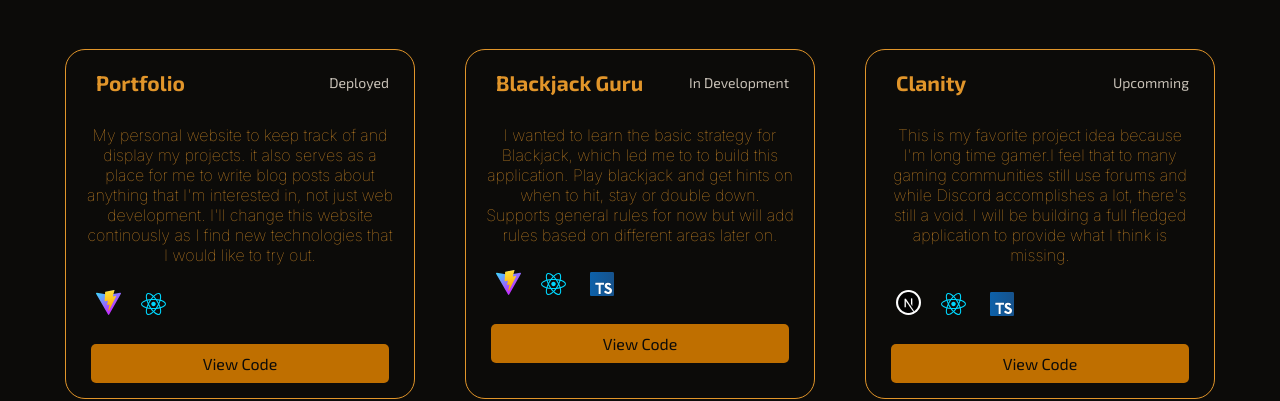
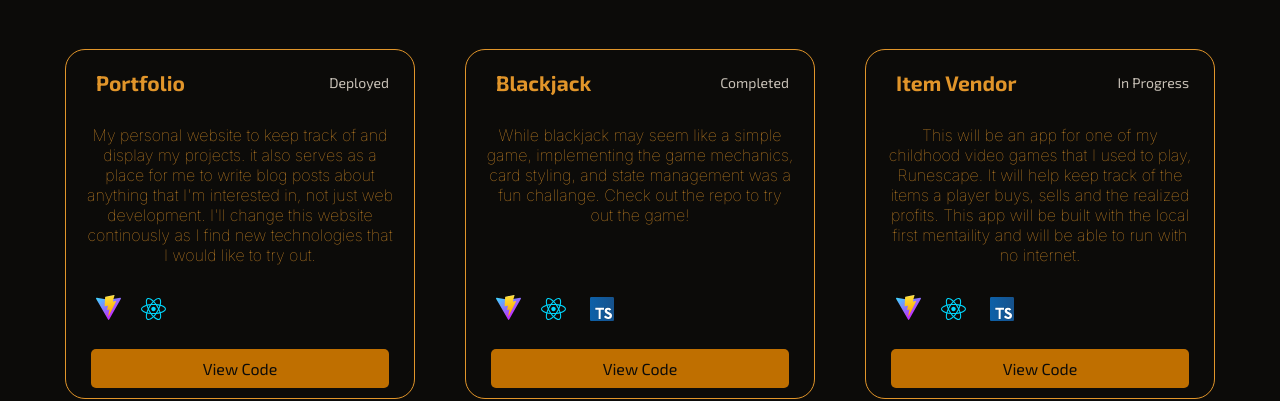
Before and after one commit to KonTekin/portfolio, a React (Vite) app: page / in a window 1280 px wide. Shown: the part 1070-1471 px from the top of the page. Built offline with nearby package versions, Linux system fonts and the light colour scheme.

Commit message:
Text and project list changes

```diff
--- a/src/components/hero.tsx
+++ b/src/components/hero.tsx
@@ -7,7 +7,7 @@ const Hero = () => {
 			<div className={styles.text}>
 				<h1 className={styles.title}>Hey, I'm Kon</h1>
 				<p className={styles.tagline}>
-					Squashing bugs one line of code at a time
+					My place for all things dev, tech, and personal interests!
 				</p>
 				<SocialIcons />
 			</div>
--- a/src/components/resume_button.tsx
+++ b/src/components/resume_button.tsx
@@ -6,7 +6,7 @@ export const ResumeButton = () => {
 			<a
 				target="_blank"
 				className={styles.button}
-				href="Resume.pdf"
+				href="../resume.pdf"
 				rel="noreferrer"
 			>
 				<DownloadForOfflineIcon className={styles.icon} />
--- a/src/components/social_links.tsx
+++ b/src/components/social_links.tsx
@@ -1,6 +1,6 @@
 import LinkedInIcon from "@mui/icons-material/LinkedIn";
 import GitHubIcon from "@mui/icons-material/GitHub";
-import TwitterIcon from "@mui/icons-material/Twitter";
+// import TwitterIcon from "@mui/icons-material/Twitter";
 import styles from "../styles/socials.module.css";
 
 export const SocialIcons = () => {
@@ -17,13 +17,13 @@ export const SocialIcons = () => {
 				>
 					<LinkedInIcon className={styles.icon} />
 				</a>
-				<a
+				{/* <a
 					href="https://twitter.com/KonstantinTekin"
 					target="_blank"
 					rel="noreferrer"
 				>
 					<TwitterIcon className={styles.icon} />
-				</a>
+				</a> */}
 			</div>
 		</div>
 	);
--- a/src/projects.tsx
+++ b/src/projects.tsx
@@ -8,39 +8,53 @@ interface Project {
 
 const projects: Project[] = [
 	{
-		title: 'Portfolio',
-		status: 'Deployed',
+		title: "Portfolio",
+		status: "Deployed",
 		description: `My personal website to keep track of and display my projects. it also serves as a
 									place for me to write blog posts about anything that I'm interested in, not just
 									web development. I'll change this website continously as I find new technologies
 									that I would like to try out.`,
-		iconSource: ['src/assets/vite.svg', 'src/assets/react.svg'],
-		github: 'https://github.com/KonTekin/portfolio',
+		iconSource: ["src/assets/vite.svg", "src/assets/react.svg"],
+		github: "https://github.com/KonTekin/portfolio",
 	},
 	{
-		title: 'Blackjack Guru',
-		status: 'In Development',
-		description: `I wanted to learn the basic strategy for Blackjack, which led me to to build this
-        application. Play blackjack and get hints on when to hit, stay or double down.
-        Supports general rules for now but will add rules based on different areas later
-        on.`,
-		iconSource: ['src/assets/vite.svg', 'src/assets/react.svg', 'src/assets/icons8-typescript.svg'],
-		github: '',
+		title: "Blackjack",
+		status: "Completed",
+		description:
+			"While blackjack may seem like a simple game, implementing the game mechanics, card styling, and state management was a fun challange. Check out the repo to try out the game! ",
+		iconSource: [
+			"src/assets/vite.svg",
+			"src/assets/react.svg",
+			"src/assets/icons8-typescript.svg",
+		],
+		github: "",
 	},
 	{
-		title: 'Clanity',
-		status: 'Upcomming',
-		description: `This is my favorite project idea because I'm long time gamer.I feel that to many
-        gaming communities still use forums and while Discord accomplishes a lot, there's
-        still a void. I will be building a full fledged application to provide what I
-        think is missing.`,
+		title: "Item Vendor",
+		status: "In Progress",
+		description:
+			"This will be an app for one of my childhood video games that I used to play, Runescape. It will help keep track of the items a player buys, sells and the realized profits. This app will be built with the local first mentaility and will be able to run with no internet.",
 		iconSource: [
-			'src/assets/nextjs3.svg',
-			'src/assets/react.svg',
-			'src/assets/icons8-typescript.svg',
+			"src/assets/vite.svg",
+			"src/assets/react.svg",
+			"src/assets/icons8-typescript.svg",
 		],
-		github: '',
+		github: "",
 	},
+	// {
+	// 	title: "Clanity",
+	// 	status: "Upcomming",
+	// 	description: `This is my favorite project idea because I'm long time gamer.I feel that to many
+	//     gaming communities still use forums and while Discord accomplishes a lot, there's
+	//     still a void. I will be building a full fledged application to provide what I
+	//     think is missing.`,
+	// 	iconSource: [
+	// 		"src/assets/nextjs3.svg",
+	// 		"src/assets/react.svg",
+	// 		"src/assets/icons8-typescript.svg",
+	// 	],
+	// 	github: "",
+	// },
 ];
 
 export default projects;
--- a/src/styles/projects.module.css
+++ b/src/styles/projects.module.css
@@ -21,7 +21,7 @@
 }
 .card {
 	display: grid;
-	grid-template-rows: auto 1fr auto 1fr;
+	grid-template-rows: auto 1fr auto auto;
 	width: 350px;
 	height: 350px;
 	border: 0.5px solid #e1952a;
```
Also changed, not shown: 1 other file (tests, documents, lock files or other folders).
